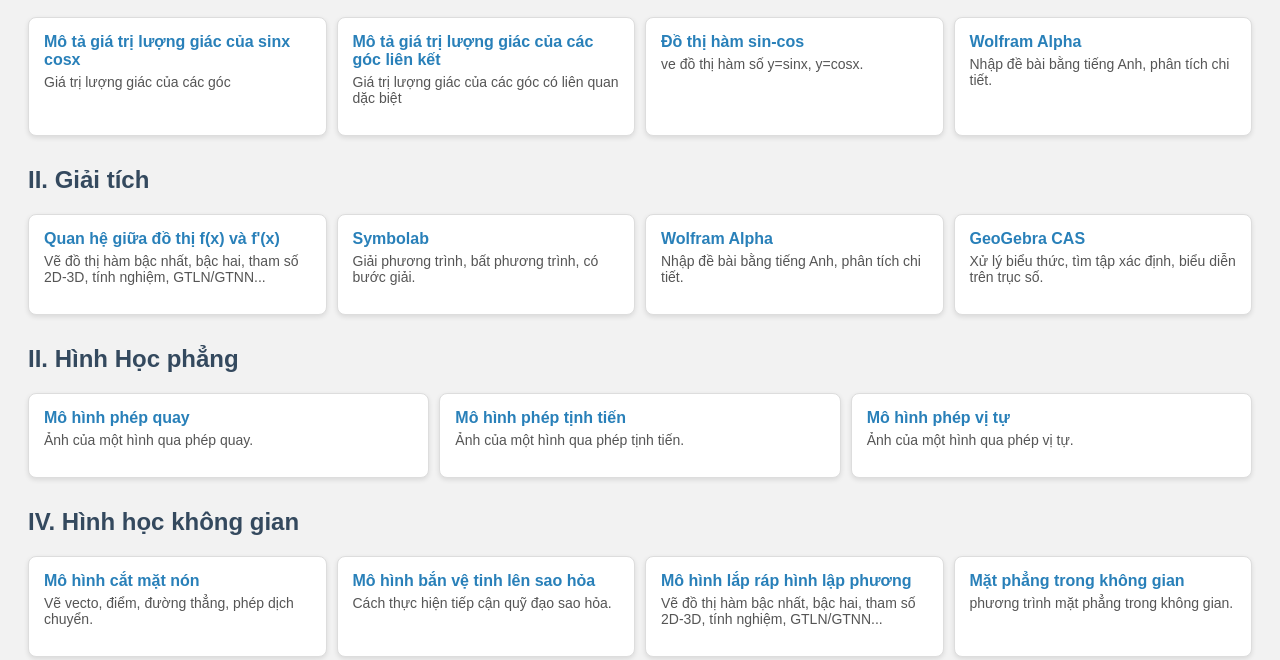
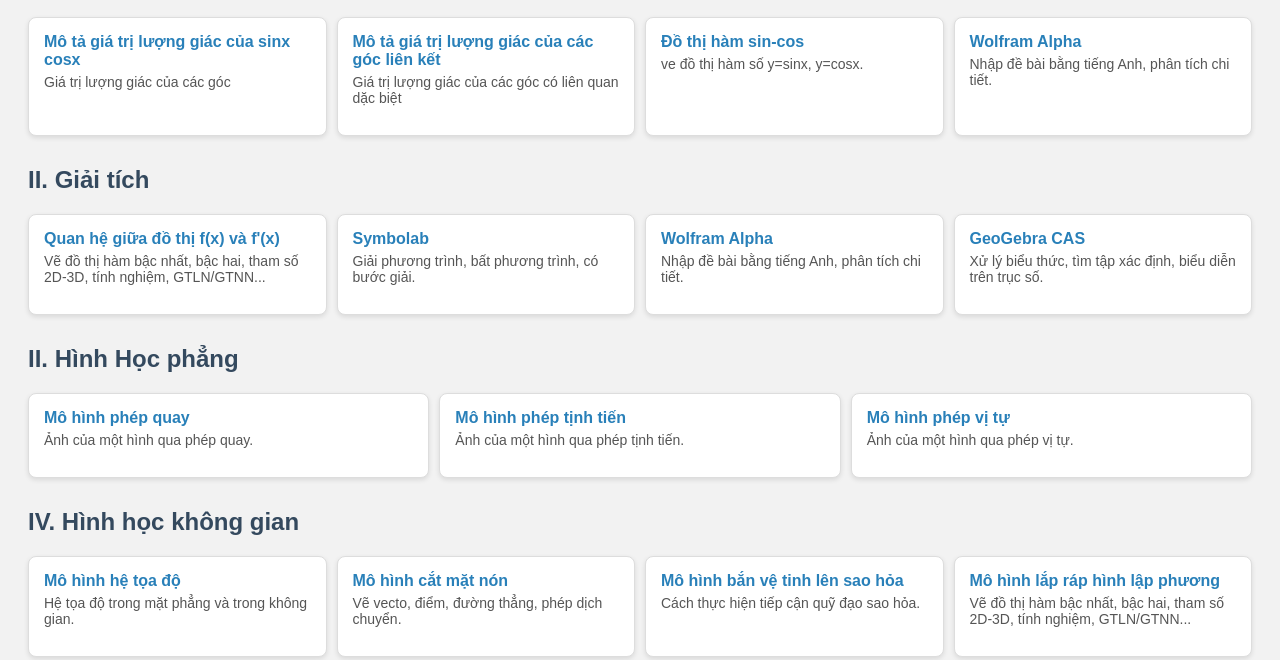
Before and after one commit to levanquybson/mosomohinhtoanhoc, a plain HTML site: page index.html in a window 1280 px wide. Shown: the part 140-800 px from the top of the page. Drawn offline with Linux system fonts and the light colour scheme.

Commit message:
Update index.html

```diff
--- a/index.html
+++ b/index.html
@@ -117,7 +117,11 @@
  <div class="tool-section">
     <h2>IV. Hình học không gian</h2>
     <div class="tool-list">
-       <div class="tool-card">
+        <div class="tool-card">
+        <a href="https://www.desmos.com/" target="_blank">Mô hình hệ tọa độ</a>
+        <p>Hệ tọa độ trong mặt phẳng và trong không gian.</p>
+      </div>
+      <div class="tool-card">
         <a href="https://www.geogebra.org/classic/gvkgt6yq" target="_blank">Mô hình cắt mặt nón</a>
         <p>Vẽ vecto, điểm, đường thẳng, phép dịch chuyển.</p>
       </div>
```
